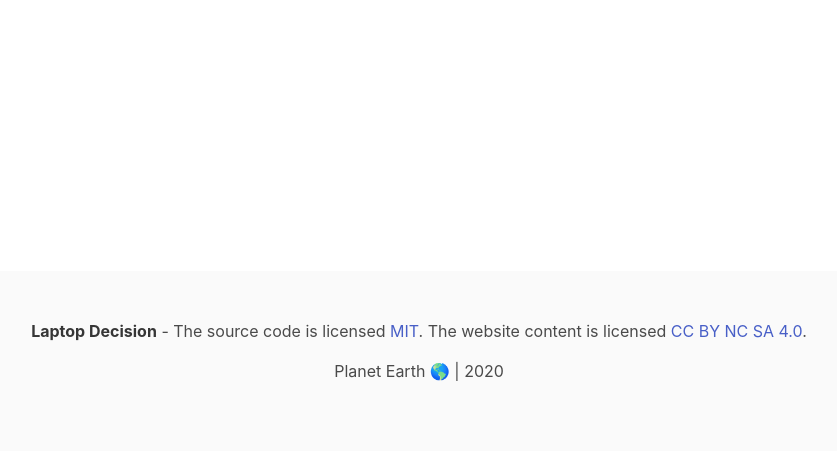
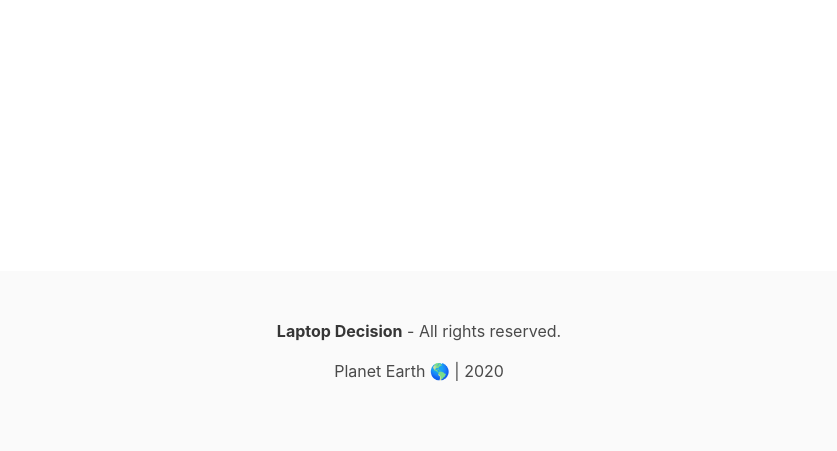
Before and after one commit to bonasunu/laptopdecision, a Django app: page /finder in a window 1280 px wide. Shown: the part 349-800 px from the top of the page, without its empty margins (221-1058 px from the left). Run offline with Django 3.2, Linux system fonts and the light colour scheme; some libraries are stand-ins or nearby versions.

Commit message:
edit footer

```diff
--- a/lapdec/app/templates/app/base.html
+++ b/lapdec/app/templates/app/base.html
@@ -43,9 +43,7 @@
     <footer class="footer">
         <div class="content has-text-centered">
           <p>
-            <strong>Laptop Decision</strong> - The source code is licensed
-            <a href="http://opensource.org/licenses/mit-license.php" target="_blank">MIT</a>. The website content
-            is licensed <a href="http://creativecommons.org/licenses/by-nc-sa/4.0/" target="_blank">CC BY NC SA 4.0</a>.
+            <strong>Laptop Decision</strong> - All rights reserved.
           </p>
           <p>Planet Earth 🌎 | 2020</p>
         </div>
```
